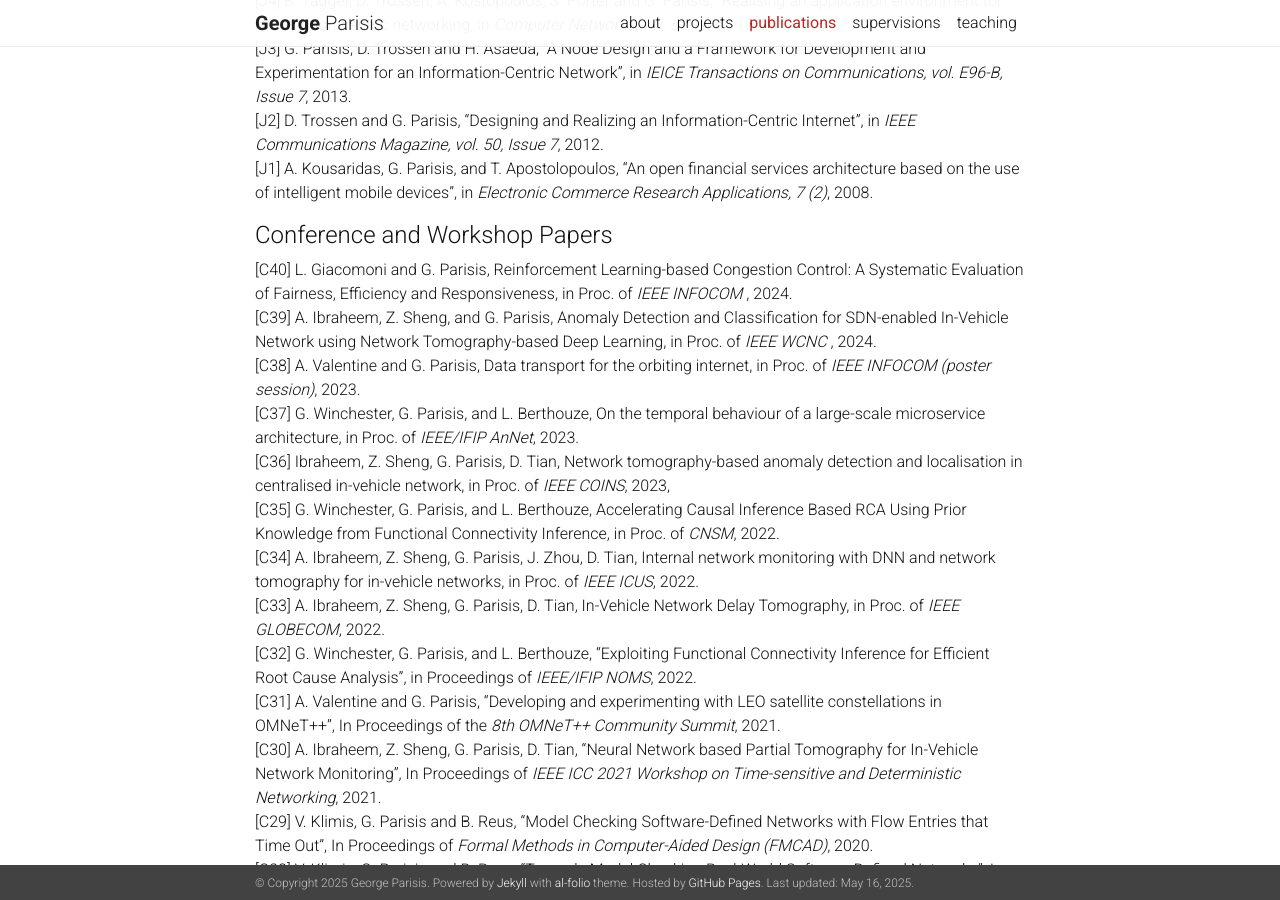
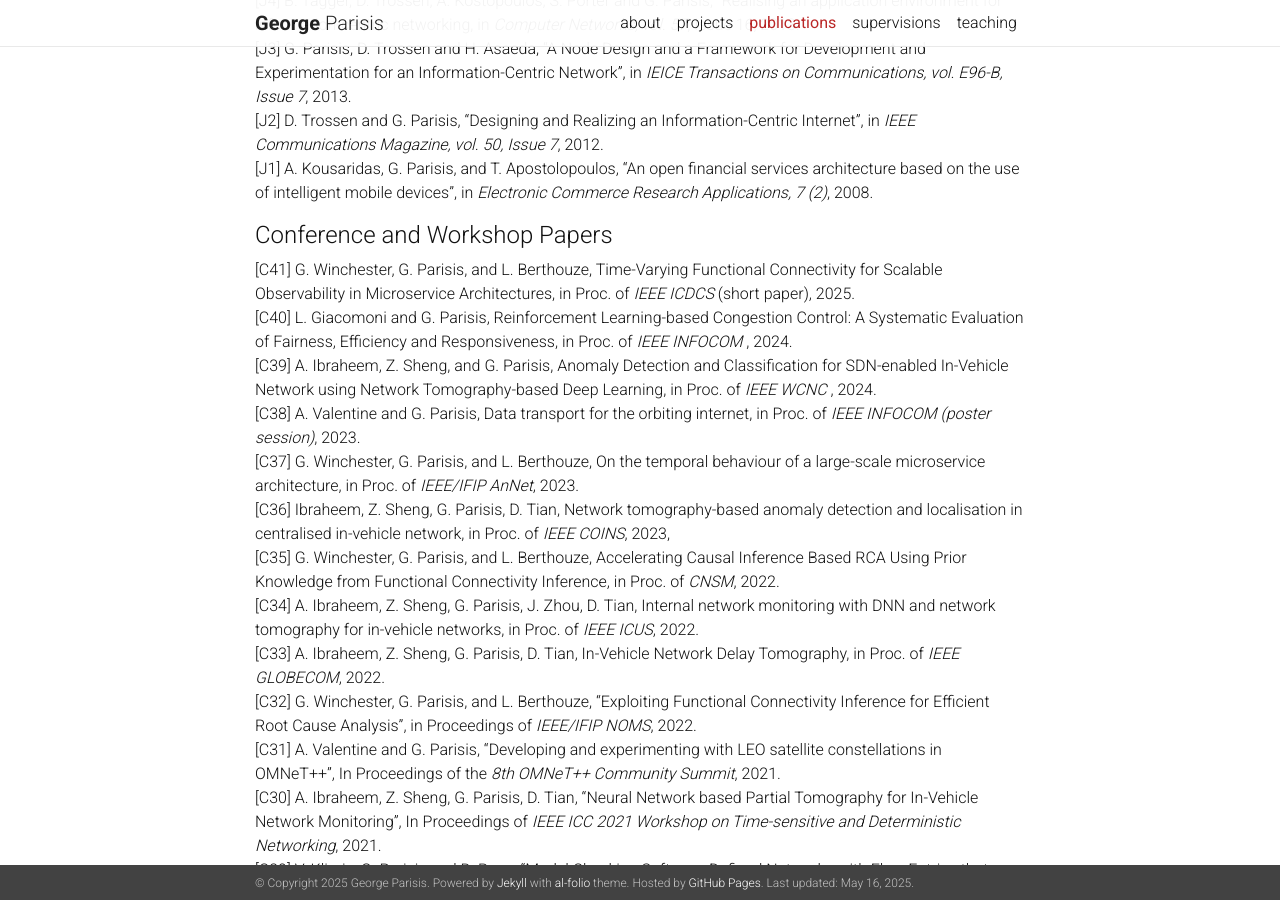
Before and after one commit to georgeparisis/georgeparisis.github.io, a Jekyll site: the page built from _pages/publications.md, in a window 1280 px wide and 900 px high, scrolled down 912 px. Built offline with Jekyll 4.4.1, drawn with Linux system fonts in a browser that asks for light colours; nearby versions of some CDN libraries; a style sheet for code colours, icons or effects is not loaded.

Commit message:
Update publications.md

```diff
--- a/_pages/publications.md
+++ b/_pages/publications.md
@@ -42,6 +42,8 @@ nav: true
 [J1] A. Kousaridas, G. Parisis, and T. Apostolopoulos, "An open financial services architecture based on the use of intelligent mobile devices", in *Electronic Commerce Research Applications, 7 (2)*, 2008.
 
 #### Conference and Workshop Papers
+[C41] G. Winchester, G. Parisis, and L. Berthouze, Time-Varying Functional Connectivity for Scalable Observability in Microservice Architectures, in Proc. of *IEEE ICDCS* (short paper), 2025.
+<br>
 [C40] L. Giacomoni and G. Parisis, Reinforcement Learning-based Congestion Control: A Systematic Evaluation of Fairness, Efficiency and Responsiveness, in Proc. of *IEEE INFOCOM* , 2024.
 <br>
 [C39] A. Ibraheem, Z. Sheng, and G. Parisis, Anomaly Detection and Classification for SDN-enabled In-Vehicle Network using Network Tomography-based Deep Learning, in Proc. of *IEEE WCNC* , 2024.
```
